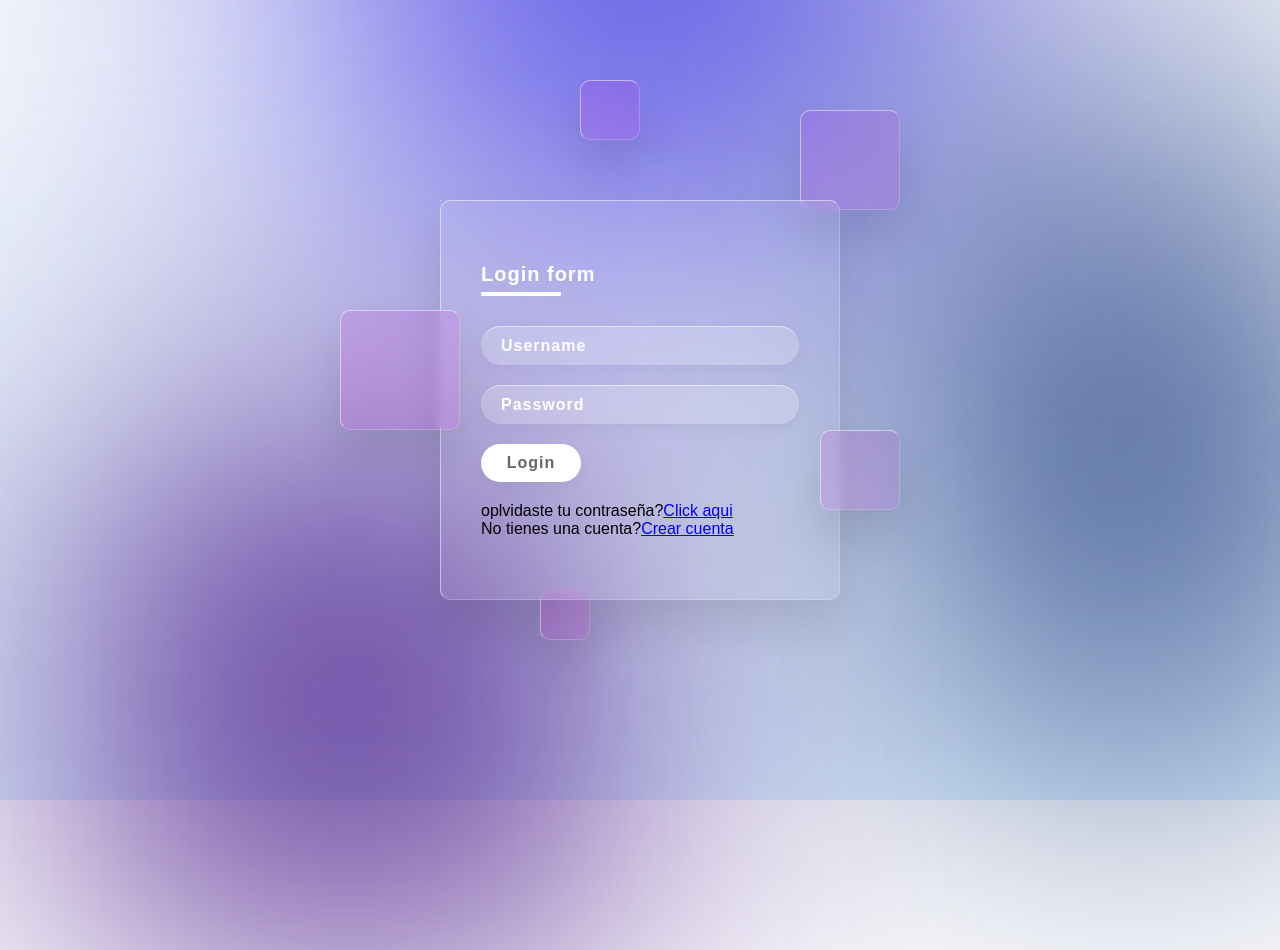
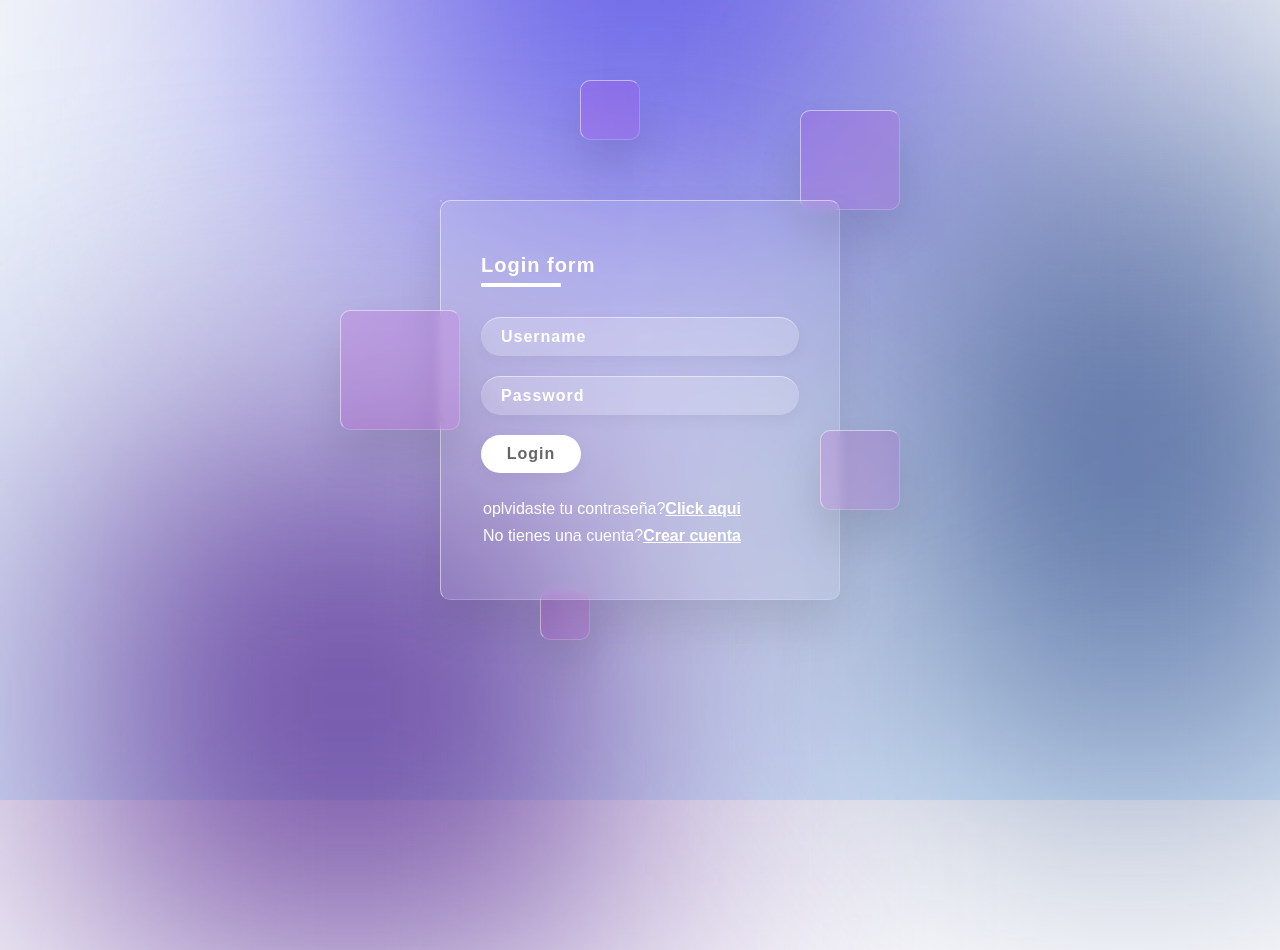
Before and after one commit to moisescisneros298/Login1-HTMLCSSintensivo, a plain HTML site: page index.html in a window 1280 px wide. Drawn offline with Linux system fonts and the light colour scheme.

Commit message:
terminando el proyecto

```diff
--- a/css/style.scss
+++ b/css/style.scss
@@ -158,6 +158,16 @@ section {
                         margin-bottom: 20px;
                     }
                 }
+                .olvidar {
+                    margin-top: 5px;
+                    color: #fff;
+                    padding: 2px;
+                    a {
+                        color: #fff;
+                        font-weight: 600;
+
+                    }
+                }
             }
         }
     }
```
Also changed, not shown: css/style.css, 1 other file.
